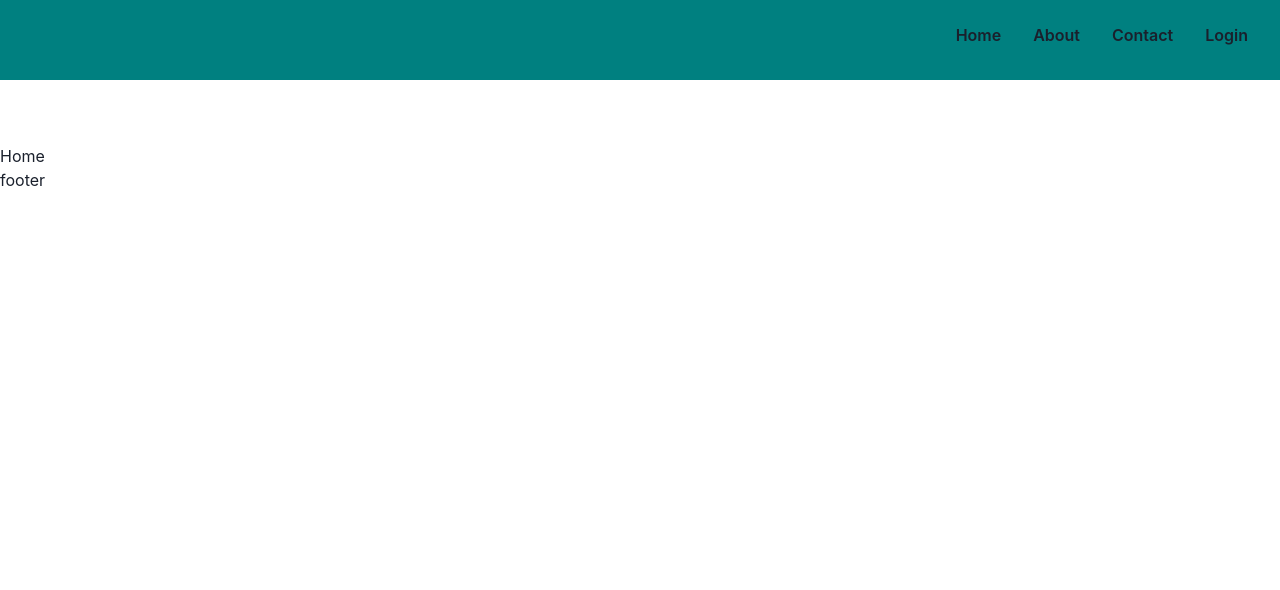
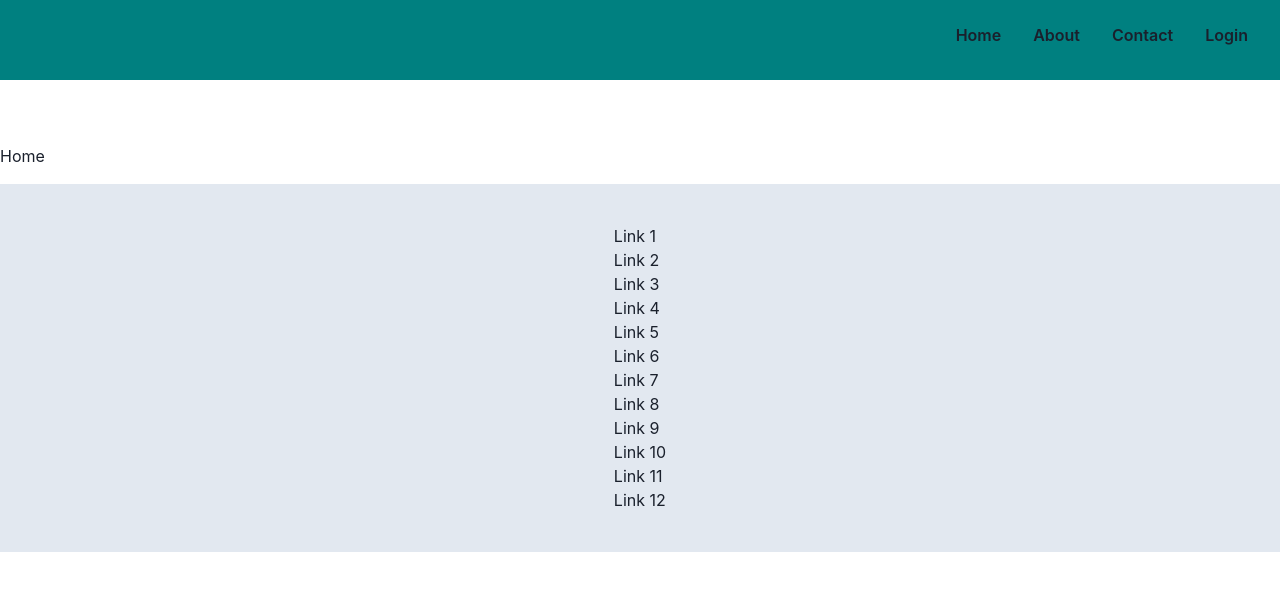
Before and after one commit to Ayushi0516/Gotham-Coffee-Shop, a React (Create React App) app: page / in a window 1280 px wide. Shown: the top 590 px of the page. Built offline with nearby package versions, Linux system fonts and the light colour scheme.

Commit message:
footer added

```diff
--- a/src/component/Footer.jsx
+++ b/src/component/Footer.jsx
@@ -1,10 +1,21 @@
-import { Box } from '@chakra-ui/react'
+import { Box, Flex, Link, SimpleGrid, VStack } from '@chakra-ui/react'
 import React from 'react'
 
 export const Footer = () => {
+    const dummyLink=new Array(12).fill(0).map((_,i)=>`Link ${i+1}`);
+
   return (
-    <Box>
-        footer
-    </Box>
+
+    <VStack py={10} bg="gray.200" mt={4}>
+     <Flex align="center" justify="center">
+        <SimpleGrid column={{base:2,md:3,lg:4}}>
+{dummyLink.map((el)=>(
+    <Link>{el}</Link>
+))}
+        </SimpleGrid>
+
+     </Flex>
+    </VStack>
+
   )
 }
```
Also changed, not shown: src/component/Navbar.jsx (+4 -3 lines).
